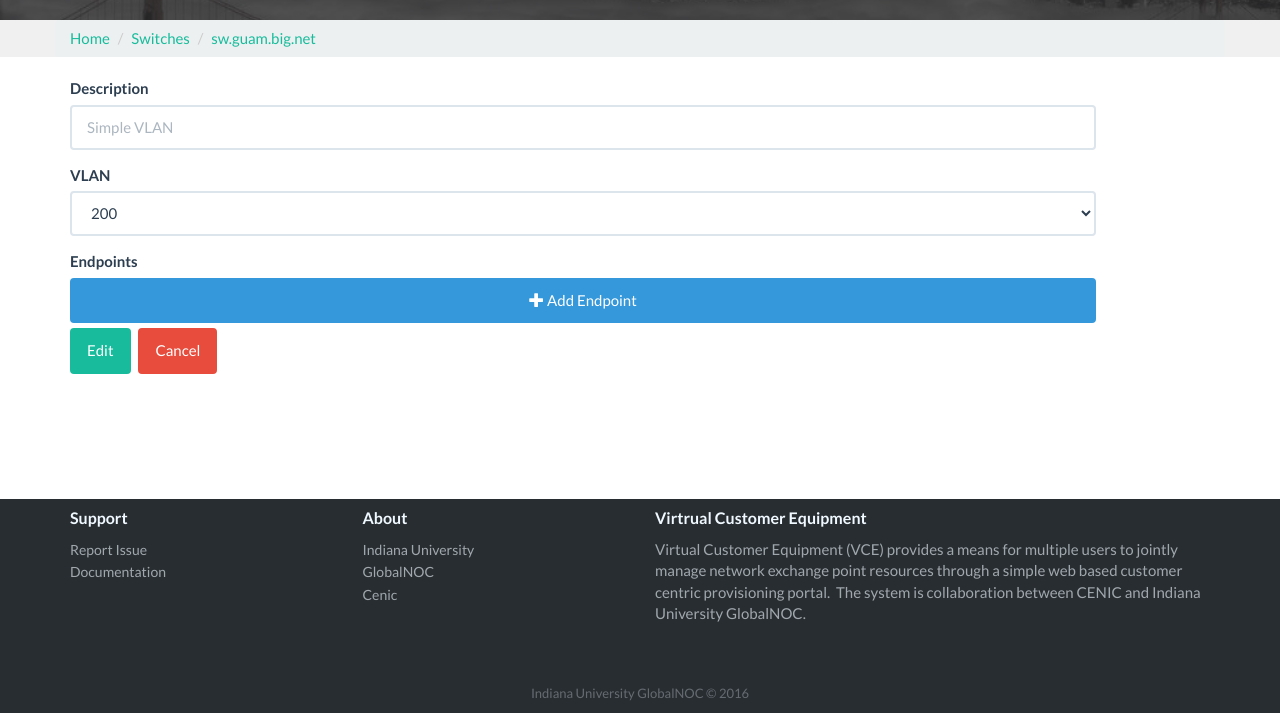
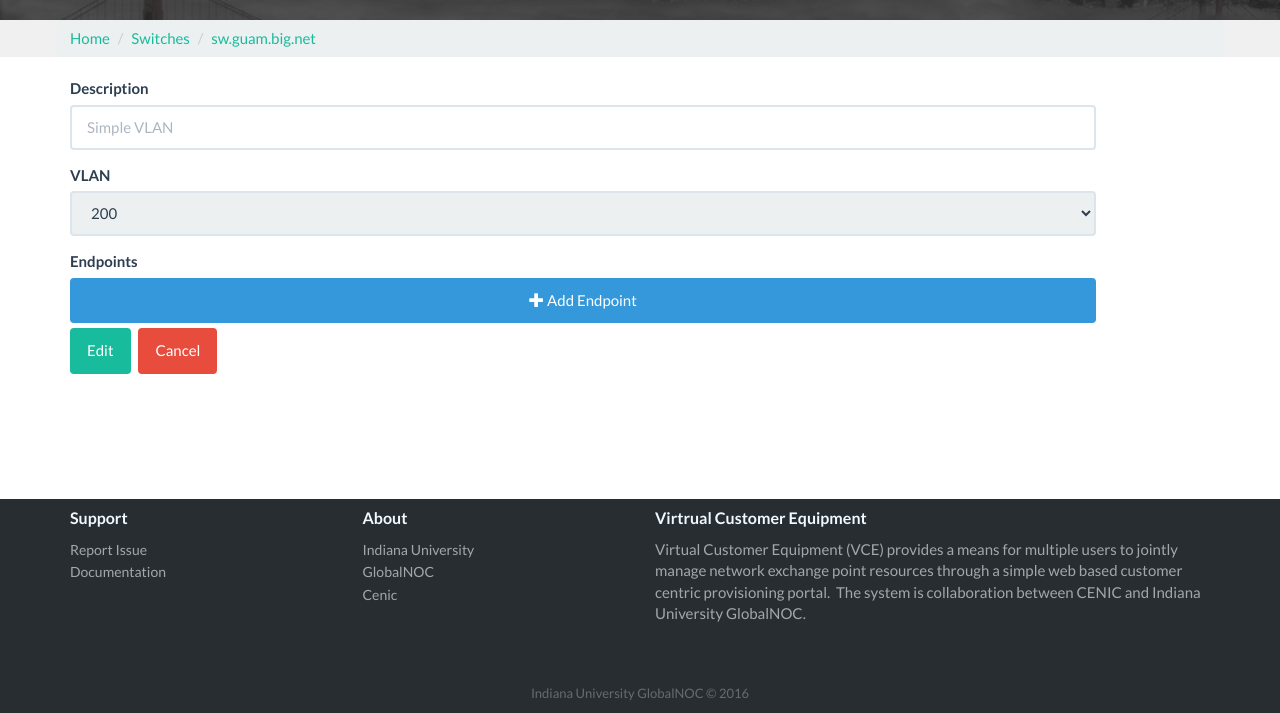
Before and after one commit to jonstout/VCE, a plain HTML site: page www/frontend/edit.html in a window 1280 px wide. Shown: the part 87-800 px from the top of the page. Drawn offline with Linux system fonts and the light colour scheme; no server answers.

Commit message:
Vlan create and edit page dropdown fix

```diff
--- a/www/frontend/assets/js/create.js
+++ b/www/frontend/assets/js/create.js
@@ -99,9 +99,12 @@ function loadVlanDropdown() {
 
 function createEndpointSelector() {
     var container = document.getElementById('endpoint-container');
+
+    if (window.location.href.indexOf('create.html') > -1) {
         container.addEventListener('change', function() {
             filterVlansDrop();
         } );
+    }
 
     var formGroup = document.createElement('div');
     formGroup.setAttribute('class', 'form-group endpoint');
@@ -116,9 +119,13 @@ function createEndpointSelector() {
     button.setAttribute('class', 'btn btn-danger')
     button.setAttribute('type', 'button');
     button.setAttribute('style', 'margin:0px 5px;');
+
         button.addEventListener('click', function(e) {
             formGroup.remove();
+
+            if (window.location.href.indexOf('create.html') > -1) {
                 filterVlansDrop();
+            }
         });
 
     var i = document.createElement('i');
--- a/www/frontend/assets/js/edit.js
+++ b/www/frontend/assets/js/edit.js
@@ -50,6 +50,7 @@ function loadVlanDetails() {
                 opt.setAttribute('value', circuit.vlan);
                 dropd.appendChild(opt);
                 vlan.selectedIndex = vlan.options.length - 1;
+                dropd.disabled = true;
             }
 
             // Load and select reported endpoints
@@ -113,7 +114,7 @@ function editVlan(e) {
             if (typeof data.error !== 'undefined') {
                 return displayError(data.error.msg);
             }
-	    setDisplayMessage('success', 'Vlan edited successfully.' + data.msg);
+            setDisplayMessage('success', 'Vlan edited successfully.' + data.msg);
             window.location.href = 'details.html?tab=vlan';
         });
     });
--- a/www/frontend/edit.html
+++ b/www/frontend/edit.html
@@ -51,7 +51,15 @@
                 <div class="alert alert-danger" role="alert" id="error" style="display:none;"><span id="error_text"> </span><button class="btn btn-danger" type="button" id="error_exit" style="background-color:rgb(231, 76, 60);padding:0px 5px;float:right;"><i class="glyphicon glyphicon-remove"></i></button></div>
                 <form>
                     <div class="form-group"><label class="control-label">Description </label><input class="form-control" type="text" placeholder="Simple VLAN" id="description" style="min-width:360px;width:90%;"></div>
-                    <div class="form-group"><label class="control-label">VLAN </label><select class="form-control" id="vlan" style="min-width:360px;width:90%;"><optgroup label="This is a group" id="vlan_optgroup"><option value="12" selected="">200</option><option value="13">210</option><option value="14">220</option></optgroup></select></div>
+                    <div class="form-group"><label class="control-label">VLAN </label>
+                        <select class="form-control" disabled="" id="vlan" style="min-width:360px;width:90%;">
+                            <optgroup label="This is a group" id="vlan_optgroup">
+                                <option value="12" selected="">200</option>
+                                <option value="13">210</option>
+                                <option value="14">220</option>
+                            </optgroup>
+                        </select>
+                    </div>
                     <div
                         id="endpoint-container"><label>Endpoints </label></div>
             <div class="col-md-12" style="padding:0px;"><button class="btn btn-info" type="button" id="create_endpoint_button" style="min-width:360px;width:90%;"><i class="glyphicon glyphicon-plus"></i> Add Endpoint</button></div><button class="btn btn-success" type="button" id="edit_button" style="margin:5px 5px 5px 0px;">Edit </button>
```
Lines whose indentation alone changed are shown as unchanged.
